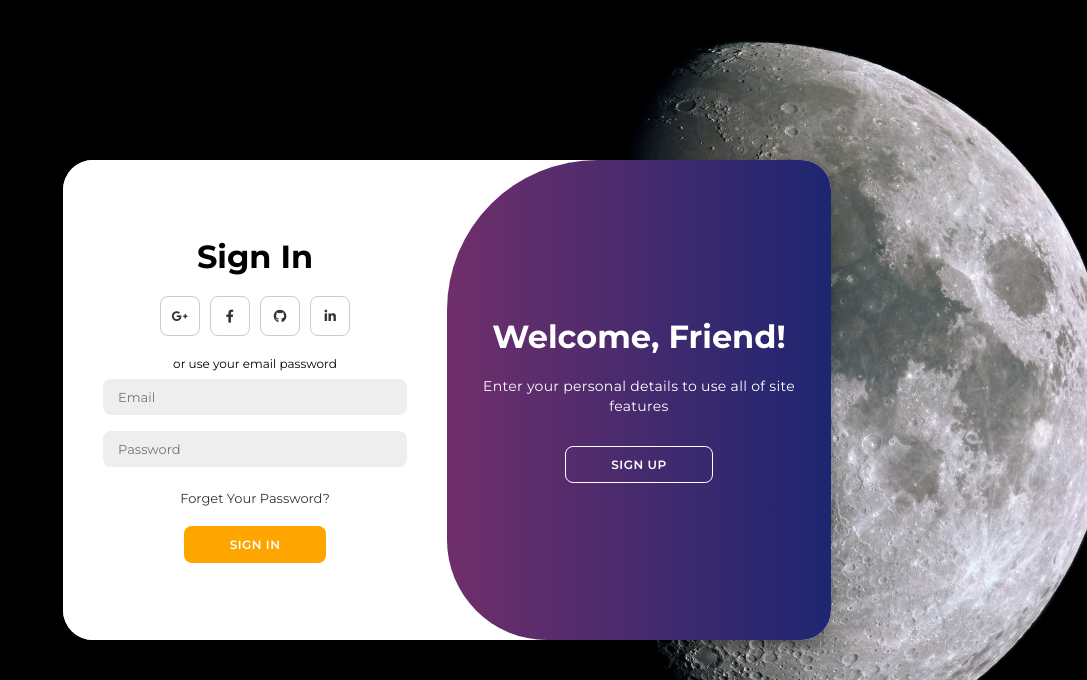
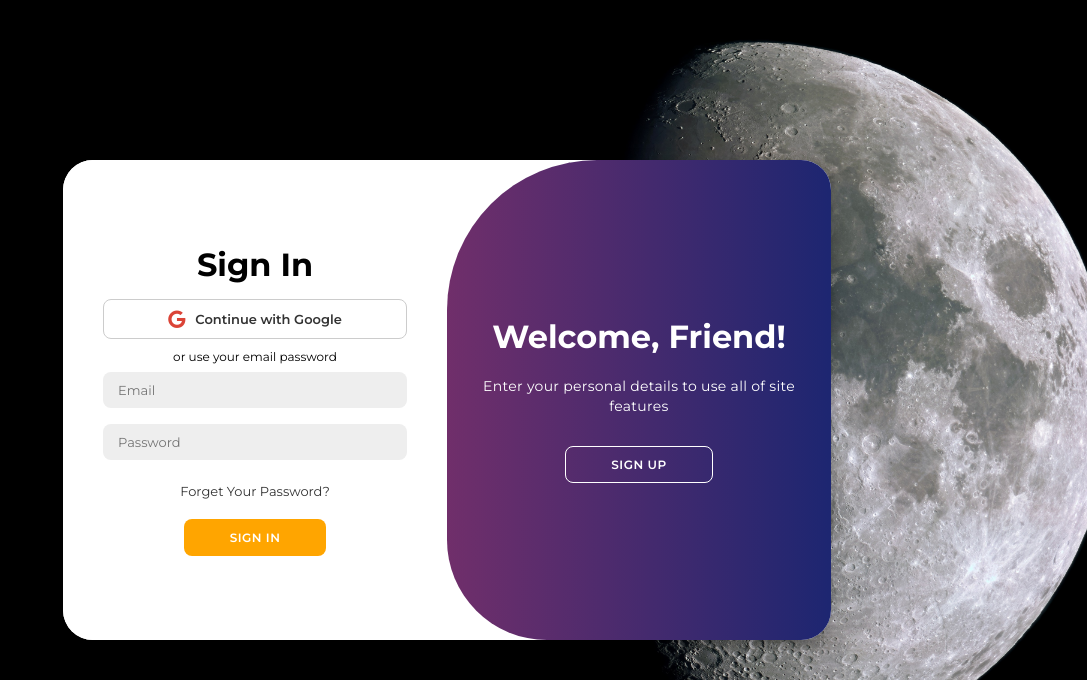
Before and after one commit to unironic-sujal/CHAspe, a Flask app: page /auth in a window 1280 px wide. Shown: the top 680 px of the page, without its empty margins (193-1280 px from the left). Run offline with Flask 3, Linux system fonts and the light colour scheme; some libraries are stand-ins or nearby versions.

Commit message:
feat: add Google OAuth and FK relationships

```diff
--- a/app.py
+++ b/app.py
@@ -7,6 +7,7 @@ from flask_limiter import Limiter
 from flask_limiter.util import get_remote_address
 from werkzeug.security import generate_password_hash, check_password_hash
 from werkzeug.utils import secure_filename
+from authlib.integrations.flask_client import OAuth
 import os
 import cv2
 import numpy as np
@@ -64,6 +65,18 @@ mail = Mail(app)
 csrf = CSRFProtect(app)
 limiter = Limiter(get_remote_address, app=app, default_limits=[])
 
+# OAuth Setup
+oauth = OAuth(app)
+google = oauth.register(
+    name='google',
+    client_id=os.getenv('GOOGLE_CLIENT_ID'),
+    client_secret=os.getenv('GOOGLE_CLIENT_SECRET'),
+    server_metadata_url='https://accounts.google.com/.well-known/openid-configuration',
+    client_kwargs={
+        'scope': 'openid email profile'
+    }
+)
+
 # Database model for Users
 class User(UserMixin, db.Model):
     __tablename__ = 'user'
@@ -72,6 +85,11 @@ class User(UserMixin, db.Model):
     email = db.Column(db.String(100), unique=True, nullable=False)
     password = db.Column(db.String(200), nullable=False)
     is_admin = db.Column(db.Boolean, default=False, nullable=False)
+
+    # Relationships
+    detections = db.relationship('DetectionResult', backref='user', lazy=True, cascade="all, delete-orphan")
+    messages = db.relationship('ContactMessage', backref='user', lazy=True)
+    orders = db.relationship('Order', backref='user', lazy=True)
 
 # Database model for Detection Results
 class DetectionResult(db.Model):
@@ -126,6 +144,10 @@ class Order(db.Model):
     status = db.Column(db.String(20), default='pending')  # pending, processing, shipped, delivered, cancelled
     created_at = db.Column(db.DateTime, default=lambda: datetime.now(timezone.utc))
     payment_method = db.Column(db.String(50), nullable=False)
+
+    # Relationships
+    items = db.relationship('OrderItem', backref='order', lazy=True, cascade="all, delete-orphan")
+    status_history = db.relationship('OrderStatusHistory', backref='order', lazy=True, cascade="all, delete-orphan")
 
     # Contact Information
     first_name = db.Column(db.String(100), nullable=False)
@@ -356,6 +378,39 @@ def auth():
 
     return render_template('auth.html')
 
+@app.route('/login/google')
+def login_google():
+    redirect_uri = url_for('authorize_google', _external=True)
+    return google.authorize_redirect(redirect_uri)
+
+@app.route('/login/google/authorize')
+def authorize_google():
+    token = google.authorize_access_token()
+    user_info = token.get('userinfo')
+
+    if not user_info:
+        flash('Google login failed.', 'danger')
+        return redirect(url_for('auth'))
+
+    email = user_info.get('email')
+    name = user_info.get('name', 'Google User')
+
+    user = User.query.filter_by(email=email).first()
+    if not user:
+        # Create new user
+        import secrets
+        random_password = generate_password_hash(secrets.token_hex(16), method='pbkdf2:sha256', salt_length=8)
+        user = User(
+            username=name,
+            email=email,
+            password=random_password
+        )
+        db.session.add(user)
+        db.session.commit()
+
+    login_user(user)
+    flash(f'Welcome, {user.username}!', 'success')
+    return redirect(url_for('home'))
 @app.route('/home')
 @login_required
 def home():
--- a/requirements.txt
+++ b/requirements.txt
@@ -15,3 +15,5 @@ psycopg2-binary==2.9.9
 google-cloud-storage==2.10.0
 google-cloud-logging==3.5.0
 google-cloud-monitoring==2.14.1
+Authlib==1.3.0
+requests==2.31.0
--- a/templates/auth.html
+++ b/templates/auth.html
@@ -256,6 +256,33 @@ body{
     font-size: 1.2em;
 }
 
+.google-btn {
+    display: flex;
+    align-items: center;
+    justify-content: center;
+    gap: 10px;
+    background-color: #fff;
+    color: #333;
+    border: 1px solid #ccc;
+    padding: 10px 20px;
+    border-radius: 8px;
+    font-size: 13px;
+    font-weight: 600;
+    text-decoration: none;
+    margin: 10px 0;
+    width: 100%;
+    transition: background-color 0.3s;
+}
+
+.google-btn:hover {
+    background-color: #f1f1f1;
+}
+
+.google-btn i {
+    color: #DB4437;
+    font-size: 18px;
+}
+
 </style>
 <body>
 
@@ -264,12 +291,9 @@ body{
             <form method="POST" action="{{ url_for('auth') }}">
                 <input type="hidden" name="csrf_token" value="{{ csrf_token() }}">
                 <h1>Create Account</h1>
-                <div class="social-icons">
-                    <a href="#" class="icon"><i class="fa-brands fa-google-plus-g"></i></a>
-                    <a href="#" class="icon"><i class="fa-brands fa-facebook-f"></i></a>
-                    <a href="#" class="icon"><i class="fa-brands fa-github"></i></a>
-                    <a href="#" class="icon"><i class="fa-brands fa-linkedin-in"></i></a>
-                </div>
+                <a href="{{ url_for('login_google') }}" class="google-btn">
+                    <i class="fa-brands fa-google"></i> Continue with Google
+                </a>
                 <span>or use your email for registration</span>
                 <input type="text" name="username" placeholder="Name" required>
                 <input type="email" name="email" placeholder="Email" required>
@@ -281,12 +305,9 @@ body{
             <form method="POST" action="{{ url_for('auth') }}">
                 <input type="hidden" name="csrf_token" value="{{ csrf_token() }}">
                 <h1>Sign In</h1>
-                <div class="social-icons">
-                    <a href="#" class="icon"><i class="fa-brands fa-google-plus-g"></i></a>
-                    <a href="#" class="icon"><i class="fa-brands fa-facebook-f"></i></a>
-                    <a href="#" class="icon"><i class="fa-brands fa-github"></i></a>
-                    <a href="#" class="icon"><i class="fa-brands fa-linkedin-in"></i></a>
-                </div>
+                <a href="{{ url_for('login_google') }}" class="google-btn">
+                    <i class="fa-brands fa-google"></i> Continue with Google
+                </a>
                 <span>or use your email password</span>
                 <input type="email" name="email" placeholder="Email" required>
                 <input type="password" name="password" placeholder="Password" required>
```
